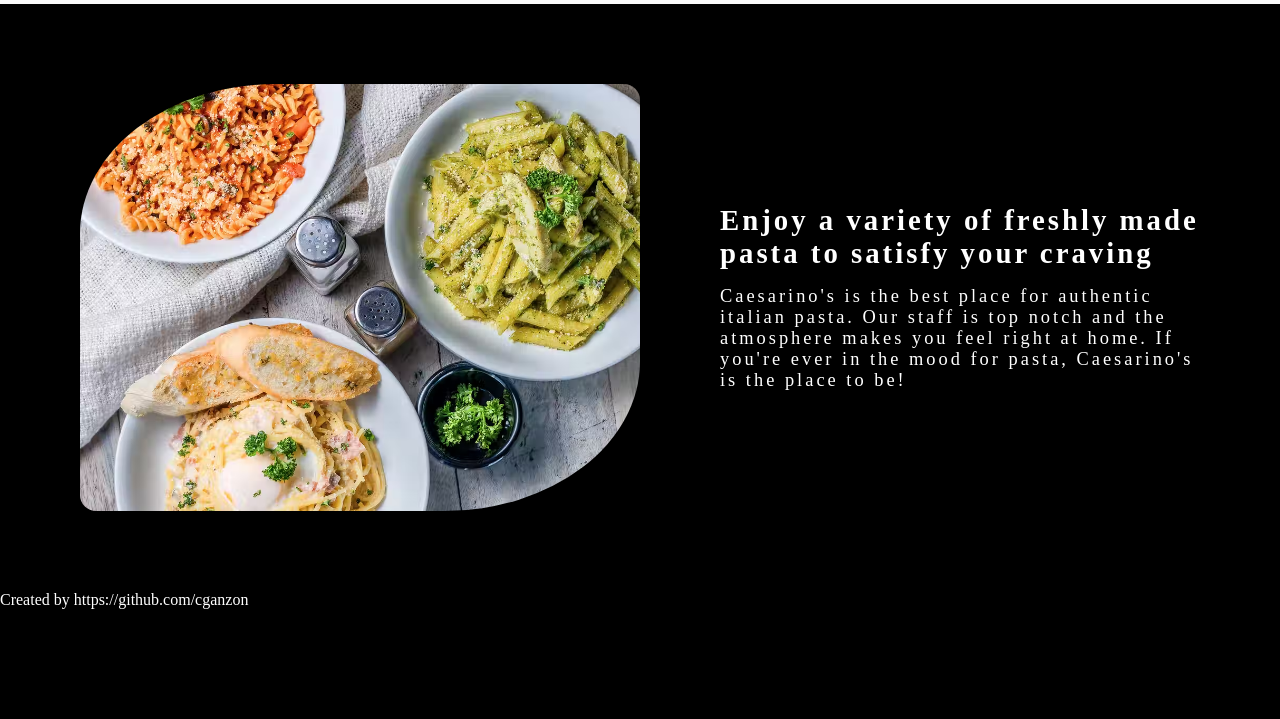
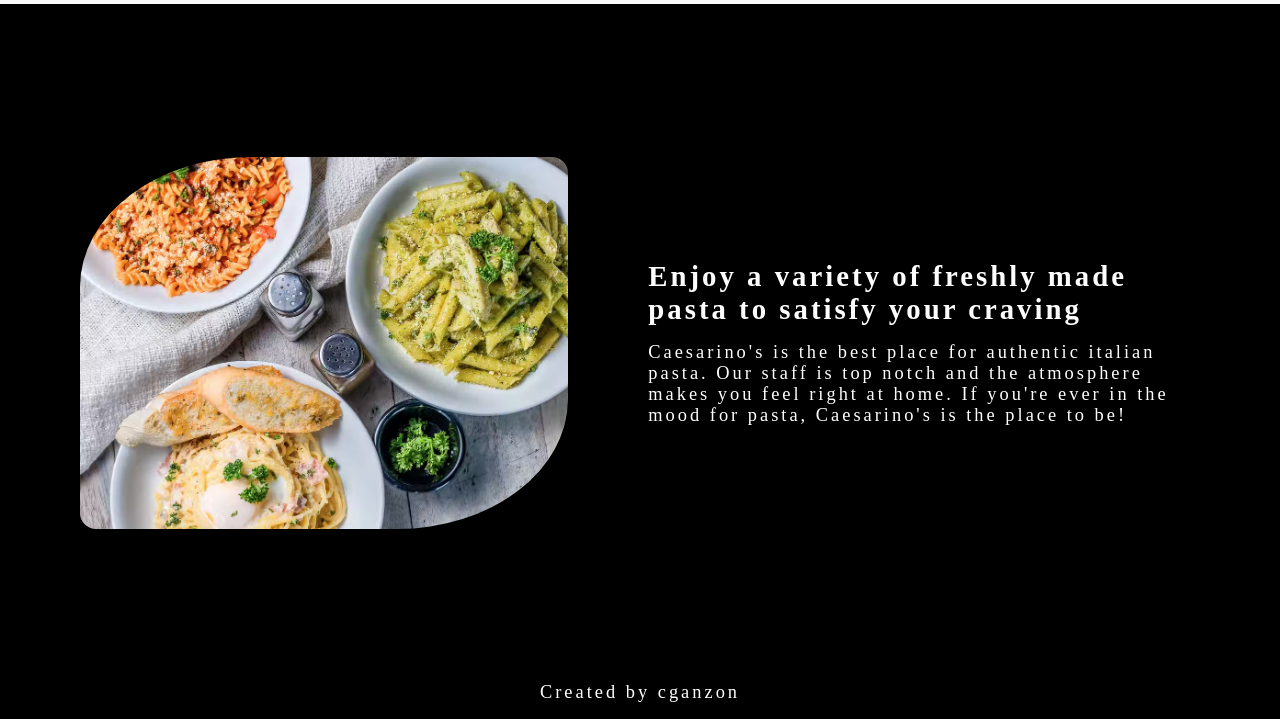
Before and after one commit to cganzon/odin-restaurant-page, a website built with webpack: page dist/index.html in a window 1280 px wide. Shown: the part 81-800 px from the top of the page. Built offline with nearby package versions, Linux system fonts and the light colour scheme; a web font is replaced by a local one.

Commit message:
add some styles to the footer

```diff
--- a/src/components/footer.js
+++ b/src/components/footer.js
@@ -3,9 +3,13 @@
   const p = document.createElement("p");
   const a = document.createElement("a");
 
+  footer.classList.add("footer");
+
   a.textContent = "cganzon";
   a.setAttribute("href", "https://github.com/cganzon");
-  p.textContent = `Created by ${a}`;
+  a.setAttribute("target", "_blank");
+  p.textContent = "Created by ";
+  p.append(a);
 
   footer.append(p);
 
--- a/src/css/styles.css
+++ b/src/css/styles.css
@@ -11,9 +11,24 @@
 }
 
 body {
+    min-height: 100vh;
     font-family: "Italiana", serif;
+    font-size: 1.15rem;
     background-color: #000;
     color: #fff;
+    letter-spacing: 3px;
+    display: flex;
+    flex-direction: column;
+    justify-content: space-between;
+}
+
+a {
+    text-decoration: none;
+    color: inherit;
+}
+
+a:hover {
+    text-decoration: underline;
 }
 
 ul {
@@ -59,7 +74,6 @@
 }
 
 .hero {
-    letter-spacing: 3px;
     margin: 5rem;
     display: flex;
     flex-direction: column;
@@ -85,8 +99,9 @@
     margin-bottom: 1rem;
 }
 
-.hero p {
-    font-size: 1.15rem;
+.footer {
+    text-align: center;
+    margin-bottom: 1rem;
 }
 
 @media(min-width: 1200px) {
```
Also changed, not shown: dist/main.js.
